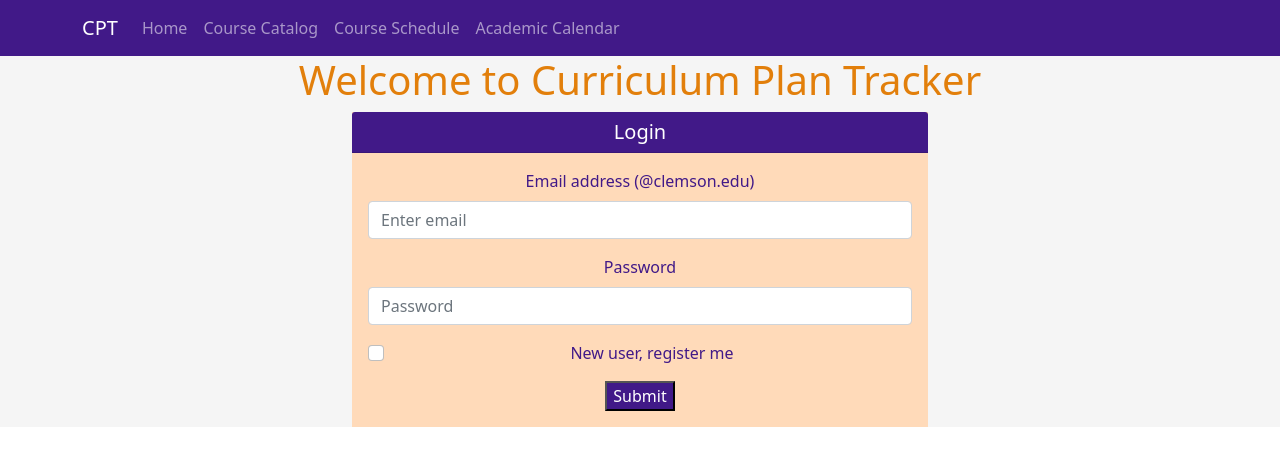
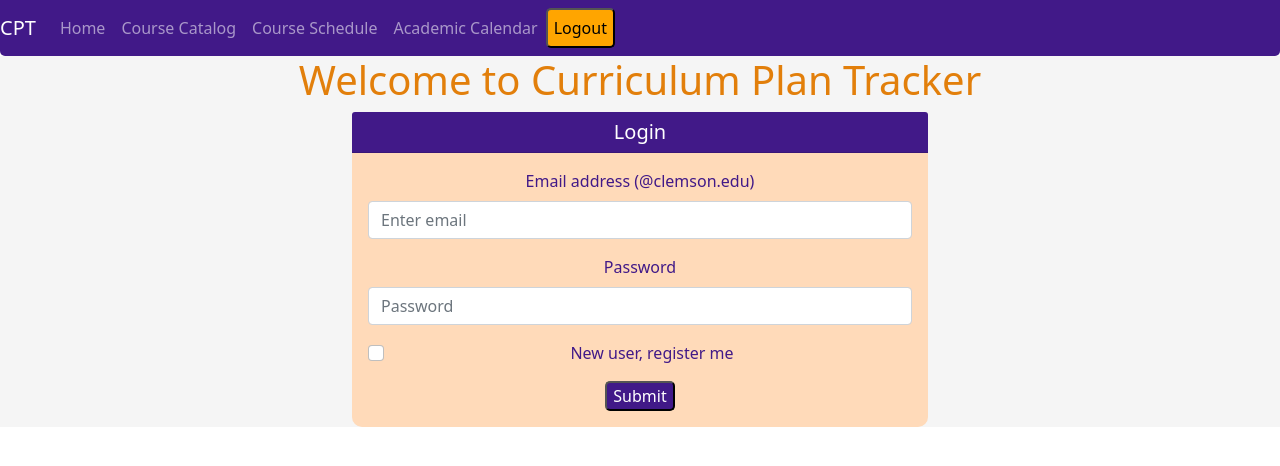
Before and after one commit to nathannunes/sdm_fe_final_project, a React (Create React App) app in the folder sdm_frontend/: page / in a window 1280 px wide. Shown: the top 466 px of the page. Built offline with nearby package versions, Linux system fonts and the light colour scheme.

Commit message:
AB#87 added logout button and additional formatting

```diff
--- a/sdm_frontend/src/components/Button.css
+++ b/sdm_frontend/src/components/Button.css
@@ -1,4 +1,10 @@
 .btn-custom {
     background-color: #411988;
     color: white;
+    border-radius: 5px;
 }
+
+.btn-custom.logout{
+    background-color: orange;
+    color: black;
+}
--- a/sdm_frontend/src/components/Card.css
+++ b/sdm_frontend/src/components/Card.css
@@ -1,4 +1,5 @@
 .card-custom {
     background-color: peachpuff;
     color: #411988;
+    border-radius: 10px;
 }
--- a/sdm_frontend/src/components/NavBar.js
+++ b/sdm_frontend/src/components/NavBar.js
@@ -2,26 +2,33 @@ import React from 'react';
 import Container from 'react-bootstrap/Container';
 import Nav from 'react-bootstrap/Nav';
 import Navbar from 'react-bootstrap/Navbar';
+import Button from 'react-bootstrap/Button';
 
 import './navbar.css';
 
 function NavBar() {
-  return (
+    const logoutHandler = () =>
+    {
+        console.log("logout");
+    }
+
+    return (
         <Navbar className="navbar-custom"
                 variant="dark"
                 expand="md">
-            <Container>
+
                 <Navbar.Brand to="/">CPT</Navbar.Brand>
+
                 <Navbar.Toggle aria-controls="basic-navbar-nav" />
                 <Navbar.Collapse id="basic-navbar-nav">
                     <Nav className="me-auto">
-                        <Nav.Link to="/">Home</Nav.Link>
+                        <Nav.Link href="/">Home</Nav.Link>
                         <Nav.Link href="/courses">Course Catalog</Nav.Link>
                         <Nav.Link href="/schedule">Course Schedule</Nav.Link>
                         <Nav.Link href="/calendar">Academic Calendar</Nav.Link>
+                        <Nav><Button bsPrefix="btn-custom" className="logout" onClick={logoutHandler}>Logout</Button></Nav>
                     </Nav>
                 </Navbar.Collapse>
-            </Container>
         </Navbar>
   );
 }
--- a/sdm_frontend/src/components/navbar.css
+++ b/sdm_frontend/src/components/navbar.css
@@ -2,4 +2,6 @@
 .navbar-custom {
     background-color: #411988;
     bg: #411988;
+    border-bottom-right-radius: 5px;
+    border-bottom-left-radius: 5px;
 }
```
